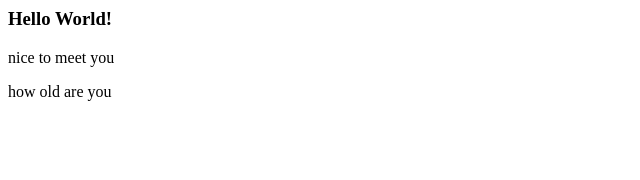
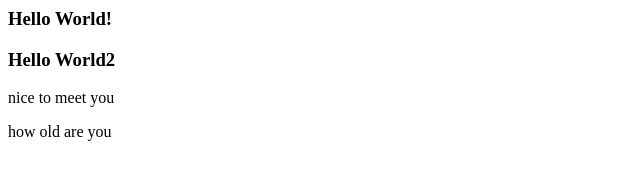
Before and after one commit to SeulGi0117/git-test, a plain HTML site: page index.html in a window 1280 px wide. Shown: the whole page, without its empty margins (0-640 px from the left). Drawn offline with Linux system fonts and the light colour scheme.

Commit message:
master: index.html fix

```diff
--- a/index.html
+++ b/index.html
@@ -4,6 +4,7 @@
     </HEAD>
     <BODY>
         <H3> Hello World! </H3>
+        <H3> Hello World2 </H3>
 
         <p> nice to meet you </p>
         <p> how old are you </p>
```
